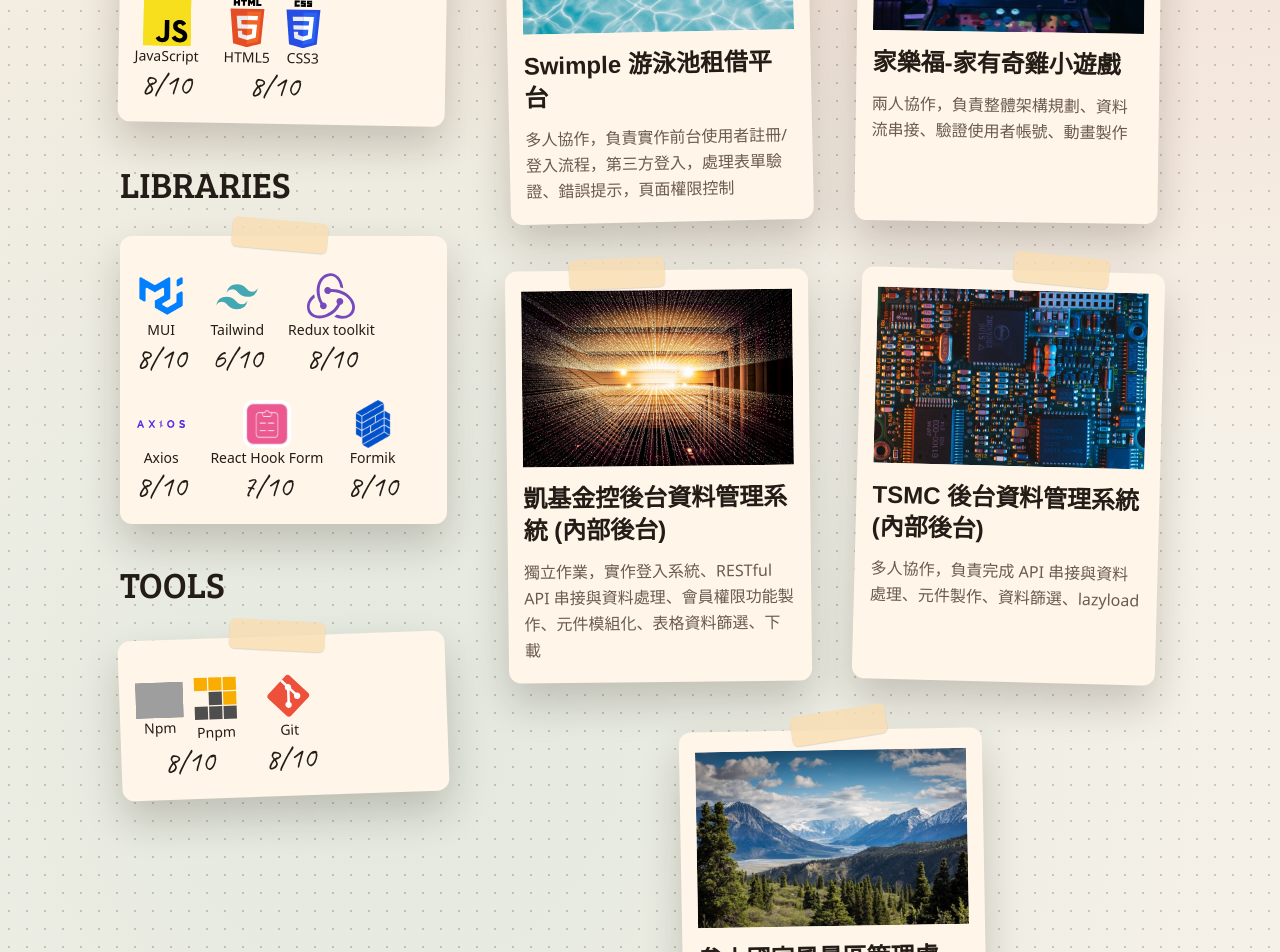
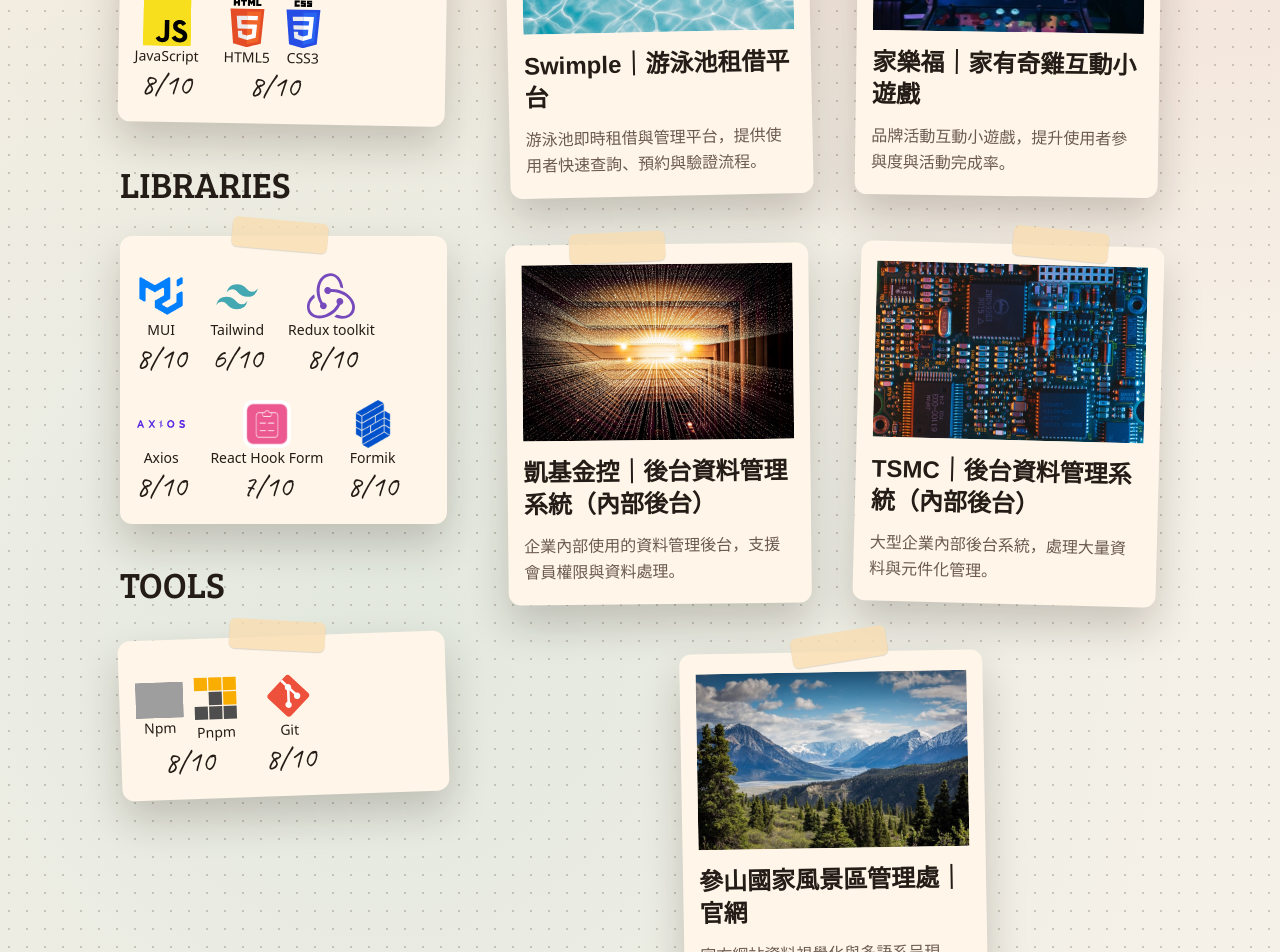
Before and after one commit to zooroy/roy-resume, a Next.js app: page / in a window 1280 px wide. Shown: the part 1060-2012 px from the top of the page. Built offline with nearby package versions, Linux system fonts and the light colour scheme; grey boxes are pictures that could not be loaded.

Commit message:
feat(projects): add animated project modal and enrich project content schema

```diff
--- a/app/content.ts
+++ b/app/content.ts
@@ -2,7 +2,11 @@ export type Lang = 'zh' | 'en';
 
 type Project = {
   title: string;
-  desc: string;
+  summary?: string;
+  role?: string;
+  highlights?: string[];
+  tech?: string[];
+  link?: string;
 };
 
 type Content = {
@@ -55,24 +59,87 @@ export const copy: Record<Lang, Content> = {
     projectsTitle: 'PROJECTS',
     projects: [
       {
-        title: 'Swimple 游泳池租借平台',
-        desc: '多人協作，負責實作前台使用者註冊/登入流程，第三方登入，處理表單驗證、錯誤提示，頁面權限控制',
+        title: 'Swimple｜游泳池租借平台',
+        summary:
+          '游泳池即時租借與管理平台，提供使用者快速查詢、預約與驗證流程。',
+        role: '多人協作',
+        highlights: [
+          '負責前台使用者註冊與登入流程設計',
+          '整合第三方登入機制，處理帳號驗證流程',
+          '實作表單驗證、錯誤提示與頁面權限控管',
+        ],
+        tech: [
+          'React',
+          'Next.js',
+          'TypeScript',
+          'Material UI',
+          'Formik',
+          'Yup',
+        ],
+        link: 'https://www.swimple.co.uk/homepage',
       },
+
       {
-        title: '家樂福-家有奇雞小遊戲',
-        desc: '兩人協作，負責整體架構規劃、資料流串接、驗證使用者帳號、動畫製作',
+        title: '家樂福｜家有奇雞互動小遊戲',
+        summary: '品牌活動互動小遊戲，提升使用者參與度與活動完成率。',
+        role: '兩人協作',
+        highlights: [
+          '負責整體架構規劃與資料流程設計',
+          '實作使用者帳號驗證與活動資格判斷',
+          '製作互動動畫與遊戲流程',
+        ],
+        tech: ['React', 'Next.js', 'TypeScript', 'React-Spring', 'axios'],
       },
+
       {
-        title: '凱基金控後台資料管理系統 (內部後台)',
-        desc: '獨立作業，實作登入系統、RESTful API 串接與資料處理、會員權限功能製作、元件模組化、表格資料篩選、下載',
+        title: '凱基金控｜後台資料管理系統（內部後台）',
+        summary: '企業內部使用的資料管理後台，支援會員權限與資料處理。',
+        role: '獨立作業',
+        highlights: [
+          '獨立負責整體前端系統開發與維護',
+          '串接 RESTful API，完成資料新增、查詢與編輯功能',
+          '實作會員權限功能與資料篩選模組',
+        ],
+        tech: [
+          'React',
+          'Next.js',
+          'TypeScript',
+          'Material UI',
+          'Redux Toolkit',
+          'Formik',
+        ],
       },
+
       {
-        title: 'TSMC 後台資料管理系統 (內部後台)',
-        desc: '多人協作，負責完成 API 串接與資料處理、元件製作、資料篩選、lazyload',
+        title: 'TSMC｜後台資料管理系統（內部後台）',
+        summary: '大型企業內部後台系統，處理大量資料與元件化管理。',
+        role: '多人協作',
+        highlights: [
+          '負責 API 串接與資料處理邏輯',
+          '開發元件模組化架構，提升系統可維護性',
+          '實作 Lazy Loading，優化大量資料載入效能',
+        ],
+        tech: [
+          'React',
+          'TypeScript',
+          'GraphQL',
+          'Apollo Client',
+          'React Hook Form',
+          'Yup',
+        ],
       },
+
       {
-        title: '參山國家風景區管理處-官網',
-        desc: '兩人協作，負責使用 rechart js 資料視覺化開發、切換語系功能、動態呈現靠近使用之景點',
+        title: '參山國家風景區管理處｜官網',
+        summary: '官方網站資料視覺化與多語系呈現。',
+        role: '獨立作業',
+        highlights: [
+          '使用 Recharts 進行資料視覺化呈現',
+          '實作多語系切換功能',
+          '以動態圖表呈現使用者行為重點',
+        ],
+        tech: ['Next.js', 'React', 'Recharts', 'axios'],
+        link: 'https://www.trimt-nsa.gov.tw/zh-tw/',
       },
     ],
   },
@@ -100,23 +167,18 @@ export const copy: Record<Lang, Content> = {
     projects: [
       {
         title: 'TSMC Admin Data System (Internal)',
-        desc: 'Team project; built API integrations, data processing, components, data filtering, and lazy loading.',
       },
       {
         title: 'KGI Financial Admin System (Internal)',
-        desc: 'Solo project; implemented auth, RESTful API integration, permission features, component modularization, table filtering, and data export.',
       },
       {
         title: 'Swimple Pool Rental Platform',
-        desc: 'Team project; built user signup/login flow, third-party login, form validation, error messaging, and page access control.',
       },
       {
         title: 'Carrefour Mini Game - Home Chicken Adventure',
-        desc: 'Pair project; planned architecture, connected data flow, verified user accounts, and built animations.',
       },
       {
         title: 'Tri-Mountain National Scenic Area - Official Site',
-        desc: 'Pair project; built Recharts data visualizations, language toggle, and dynamic nearby attractions display.',
       },
     ],
   },
--- a/app/page.tsx
+++ b/app/page.tsx
@@ -2,7 +2,7 @@
 
 import { useEffect, useMemo, useRef, useState } from 'react';
 import Image, { type StaticImageData } from 'next/image';
-import { motion } from 'framer-motion';
+import { AnimatePresence, motion } from 'framer-motion';
 import { copy, type Lang } from './content';
 import DraggableCard from './components/DraggableCard';
 import heroR from '../public/hero/r.png';
@@ -15,13 +15,37 @@ import heroE2 from '../public/hero/e-2.png';
 export default function Home() {
   const dragBoundsRef = useRef<HTMLDivElement>(null);
   const zIndexCounter = useRef(10);
+  const projectPointerStartRef = useRef<{ x: number; y: number } | null>(null);
+  const projectMovedRef = useRef(false);
   const [lang, setLang] = useState<Lang>('zh');
   const [introDone, setIntroDone] = useState(false);
+  const [selectedProjectIndex, setSelectedProjectIndex] = useState<
+    number | null
+  >(null);
   const content = useMemo(() => copy[lang], [lang]);
   useEffect(() => {
     const timer = window.setTimeout(() => setIntroDone(true), 1600);
     return () => window.clearTimeout(timer);
   }, []);
+  useEffect(() => {
+    if (selectedProjectIndex === null) {
+      document.body.style.overflow = '';
+      return;
+    }
+
+    const handleEsc = (event: KeyboardEvent) => {
+      if (event.key === 'Escape') {
+        setSelectedProjectIndex(null);
+      }
+    };
+
+    document.body.style.overflow = 'hidden';
+    window.addEventListener('keydown', handleEsc);
+    return () => {
+      document.body.style.overflow = '';
+      window.removeEventListener('keydown', handleEsc);
+    };
+  }, [selectedProjectIndex]);
   const skillItems = useMemo(
     () => [
       {
@@ -196,6 +220,12 @@ export default function Home() {
     { x: 280, y: 340, scale: 0.62, delay: 0.42 },
   ];
   const heroTrimScaleX = 1.12;
+  const activeProject =
+    selectedProjectIndex === null
+      ? null
+      : content.projects[selectedProjectIndex];
+  const activeProjectImage =
+    selectedProjectIndex === null ? null : projectImages[selectedProjectIndex];
 
   return (
     <div ref={dragBoundsRef}>
@@ -591,6 +621,7 @@ export default function Home() {
                   {content.projectsTitle}
                 </h2>
                 <div className="mt-8 flex flex-wrap justify-center gap-12">
+                  {/* Projects */}
                   {content.projects.map((project, index) => (
                     <DraggableCard
                       as="article"
@@ -598,6 +629,45 @@ export default function Home() {
                       dragBoundsRef={dragBoundsRef}
                       zIndexCounterRef={zIndexCounter}
                       className={`paper-card relative w-full max-w-[360px] px-4 py-5 md:max-w-none md:basis-[calc(50%-1.5rem)] ${cardTilts[index % cardTilts.length]} cursor-grab active:cursor-grabbing`}
+                    >
+                      <div
+                        role="button"
+                        tabIndex={0}
+                        className="cursor-pointer"
+                        onPointerDown={(event) => {
+                          projectPointerStartRef.current = {
+                            x: event.clientX,
+                            y: event.clientY,
+                          };
+                          projectMovedRef.current = false;
+                        }}
+                        onPointerMove={(event) => {
+                          if (!projectPointerStartRef.current) return;
+                          const deltaX =
+                            event.clientX - projectPointerStartRef.current.x;
+                          const deltaY =
+                            event.clientY - projectPointerStartRef.current.y;
+                          if (Math.hypot(deltaX, deltaY) > 8) {
+                            projectMovedRef.current = true;
+                          }
+                        }}
+                        onPointerUp={() => {
+                          if (!projectMovedRef.current) {
+                            setSelectedProjectIndex(index);
+                          }
+                          projectPointerStartRef.current = null;
+                          projectMovedRef.current = false;
+                        }}
+                        onPointerCancel={() => {
+                          projectPointerStartRef.current = null;
+                          projectMovedRef.current = false;
+                        }}
+                        onKeyDown={(event) => {
+                          if (event.key === 'Enter' || event.key === ' ') {
+                            event.preventDefault();
+                            setSelectedProjectIndex(index);
+                          }
+                        }}
                       >
                         <span
                           className={`tape-strip ${tapePlacements[index % tapePlacements.length]}`}
@@ -616,14 +686,101 @@ export default function Home() {
                           {project.title}
                         </h3>
                         <p className="mt-3 leading-relaxed text-(--text-light-fg)">
-                        {project.desc}
+                          {project.summary}
                         </p>
+                      </div>
                     </DraggableCard>
                   ))}
                 </div>
               </div>
             </div>
           </section>
+
+          <AnimatePresence>
+            {activeProject && activeProjectImage && (
+              <motion.div
+                key="project-modal"
+                initial={{ opacity: 0 }}
+                animate={{ opacity: 1 }}
+                exit={{ opacity: 0 }}
+                transition={{ duration: 0.2, ease: 'easeOut' }}
+                className="fixed inset-0 z-[120] flex items-center justify-center bg-black/50 p-4"
+                onClick={() => setSelectedProjectIndex(null)}
+              >
+                <motion.article
+                  initial={{ opacity: 0, scale: 0.92, y: 20 }}
+                  animate={{ opacity: 1, scale: 1, y: 0 }}
+                  exit={{ opacity: 0, scale: 0.95, y: 16 }}
+                  transition={{ duration: 0.25, ease: 'easeOut' }}
+                  onClick={(event) => event.stopPropagation()}
+                  className="paper-card relative max-h-[90vh] w-full max-w-2xl p-8"
+                >
+                  <span className="tape-strip -top-4 left-50 -rotate-6" />
+                  {/* <button
+                    type="button"
+                    onClick={() => setSelectedProjectIndex(null)}
+                    aria-label={lang === 'zh' ? '關閉視窗' : 'Close modal'}
+                    className="absolute right-4 top-4 z-10 flex h-9 w-9 items-center justify-center rounded-full border border-black/20 bg-[var(--paper)] text-xl leading-none hover:bg-black/5 cursor-pointer sm:right-6 sm:top-6"
+                  >
+                    ×
+                  </button> */}
+                  <div className="relative mb-6 h-60 w-full overflow-hidden rounded-md sm:h-72">
+                    <Image
+                      src={activeProjectImage}
+                      alt={activeProject.title}
+                      fill
+                      sizes="(max-width: 768px) 92vw, 700px"
+                      className="object-cover pointer-events-none"
+                      draggable={false}
+                    />
+                  </div>
+                  <h3 className="serif-zh text-3xl font-bold">
+                    {activeProject.title}
+                  </h3>
+                  {activeProject.summary && (
+                    <p className="mt-4 text-lg leading-relaxed text-(--text-light-fg)">
+                      {activeProject.summary}
+                    </p>
+                  )}
+                  {activeProject.role && (
+                    <p className="mt-4 inline-flex rounded-full border border-black/20 px-3 py-1 text-sm">
+                      {activeProject.role}
+                    </p>
+                  )}
+                  {activeProject.highlights &&
+                    activeProject.highlights.length > 0 && (
+                      <ul className="mt-5 list-disc space-y-2 pl-6 text-base leading-relaxed text-(--text-light-fg)">
+                        {activeProject.highlights.map((item) => (
+                          <li key={item}>{item}</li>
+                        ))}
+                      </ul>
+                    )}
+                  {activeProject.tech && activeProject.tech.length > 0 && (
+                    <div className="mt-5 flex flex-wrap gap-2">
+                      {activeProject.tech.map((item) => (
+                        <span
+                          key={item}
+                          className="rounded-full bg-black/10 px-3 py-1 text-sm"
+                        >
+                          {item}
+                        </span>
+                      ))}
+                    </div>
+                  )}
+                  {activeProject.link && (
+                    <a
+                      href={activeProject.link}
+                      target="_blank"
+                      rel="noreferrer"
+                      className="mt-5 inline-flex rounded-full border border-black/20 px-4 py-2 text-sm hover:bg-black/5"
+                    >
+                      {lang === 'zh' ? '查看專案連結' : 'View Project Link'}
+                    </a>
+                  )}
+                </motion.article>
+              </motion.div>
+            )}
+          </AnimatePresence>
         </motion.main>
       </div>
     </div>
```
Lines whose indentation alone changed are shown as unchanged.
